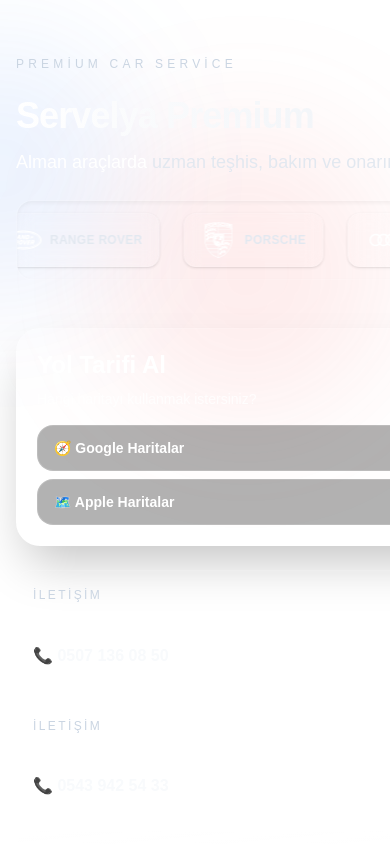
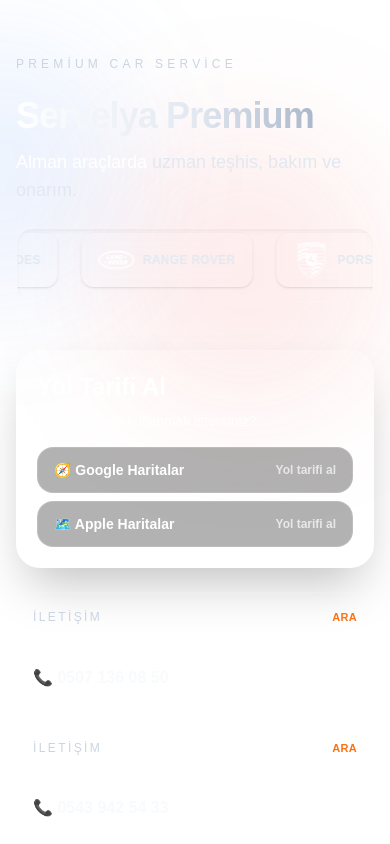
Before and after one commit to burakhrk/Servelya, a Next.js app: page / in a window 390 px wide. Shown: the top 844 px of the page. Built offline with nearby package versions, Linux system fonts and the light colour scheme.

Commit message:
Rework marquee to absolute autoplay and tighten mobile width

```diff
--- a/src/app/globals.css
+++ b/src/app/globals.css
@@ -59,10 +59,6 @@ body {
   animation: shine 8s linear infinite;
 }
 
-.marquee-track {
-  animation: marquee 24s linear infinite;
-}
-
 @keyframes marquee {
   0% {
     transform: translateX(0);
@@ -70,6 +66,11 @@ body {
   100% {
     transform: translateX(-50%);
   }
+}
+
+.animate-marquee {
+  animation: marquee 18s linear infinite;
+  will-change: transform;
 }
 
 .scrollbar-hide {
--- a/src/app/page.tsx
+++ b/src/app/page.tsx
@@ -30,8 +30,8 @@ function MarqueeBrands() {
   const items = [...brands, ...brands];
 
   return (
-    <div className="relative w-full overflow-hidden rounded-2xl border border-white/10 bg-white/5 py-2 shadow-inner box-border">
-      <div className="marquee-track flex w-[200%] items-center gap-6 py-1">
+    <div className="relative w-full overflow-hidden rounded-2xl border border-white/10 bg-white/5 py-3 shadow-inner box-border">
+      <div className="absolute left-0 top-0 flex w-max items-center gap-6 py-1 pl-3 animate-marquee">
         {items.map((brand, idx) => (
           <div
             key={`${brand.name}-${idx}`}
@@ -50,6 +50,7 @@ function MarqueeBrands() {
           </div>
         ))}
       </div>
+      <div className="h-12" />
     </div>
   );
 }
@@ -62,7 +63,7 @@ export default function Home() {
         <div className="absolute right-0 top-32 h-72 w-72 rounded-full bg-[#ef4444]/10 blur-3xl" />
       </div>
 
-      <main className="relative z-10 mx-auto flex w-full max-w-[960px] flex-col gap-12 px-4 py-14 sm:px-5 lg:px-6 lg:py-18 box-border">
+      <main className="relative z-10 mx-auto flex w-full max-w-screen-md flex-col gap-12 px-4 py-14 sm:px-5 lg:px-6 lg:py-18 box-border">
         <section className="grid items-start gap-10 lg:grid-cols-[1.05fr_0.95fr]">
           <div className="space-y-6">
             <p className="text-xs uppercase tracking-[0.35em] text-slate-300">
```
